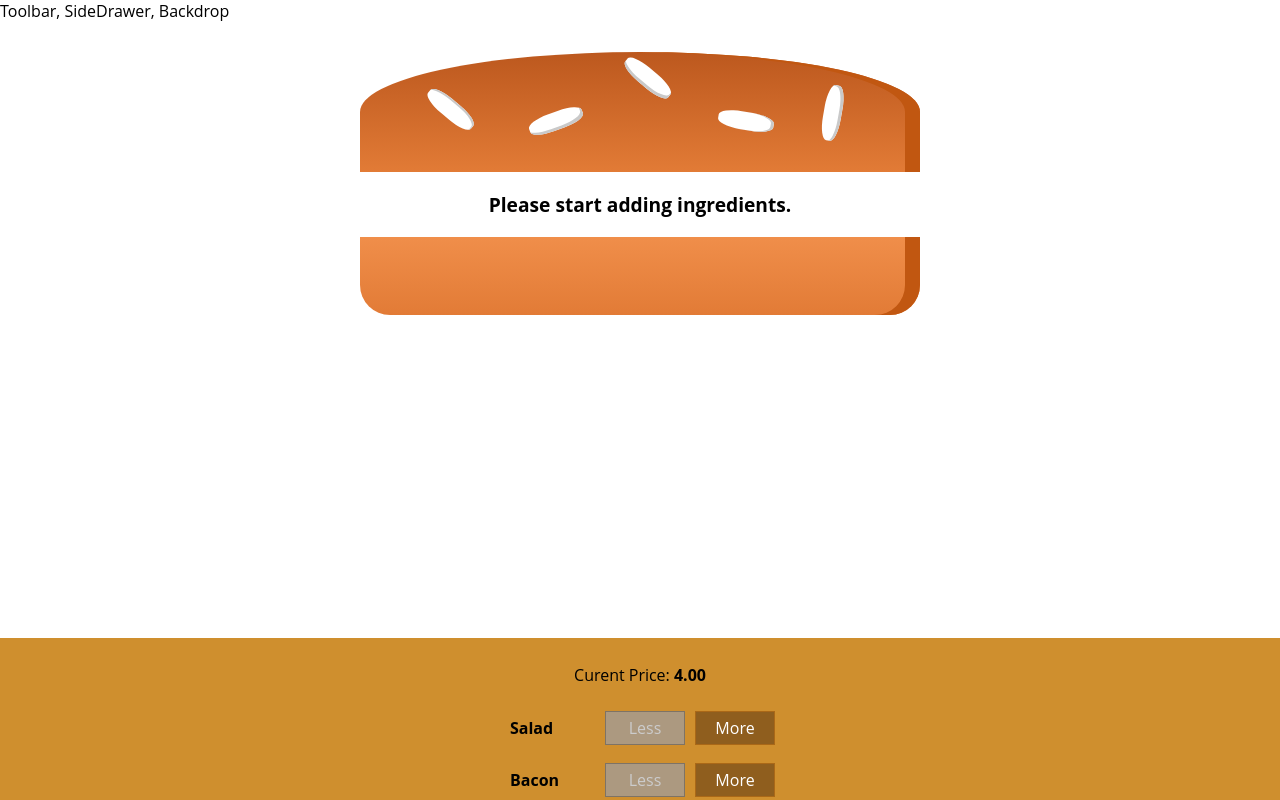
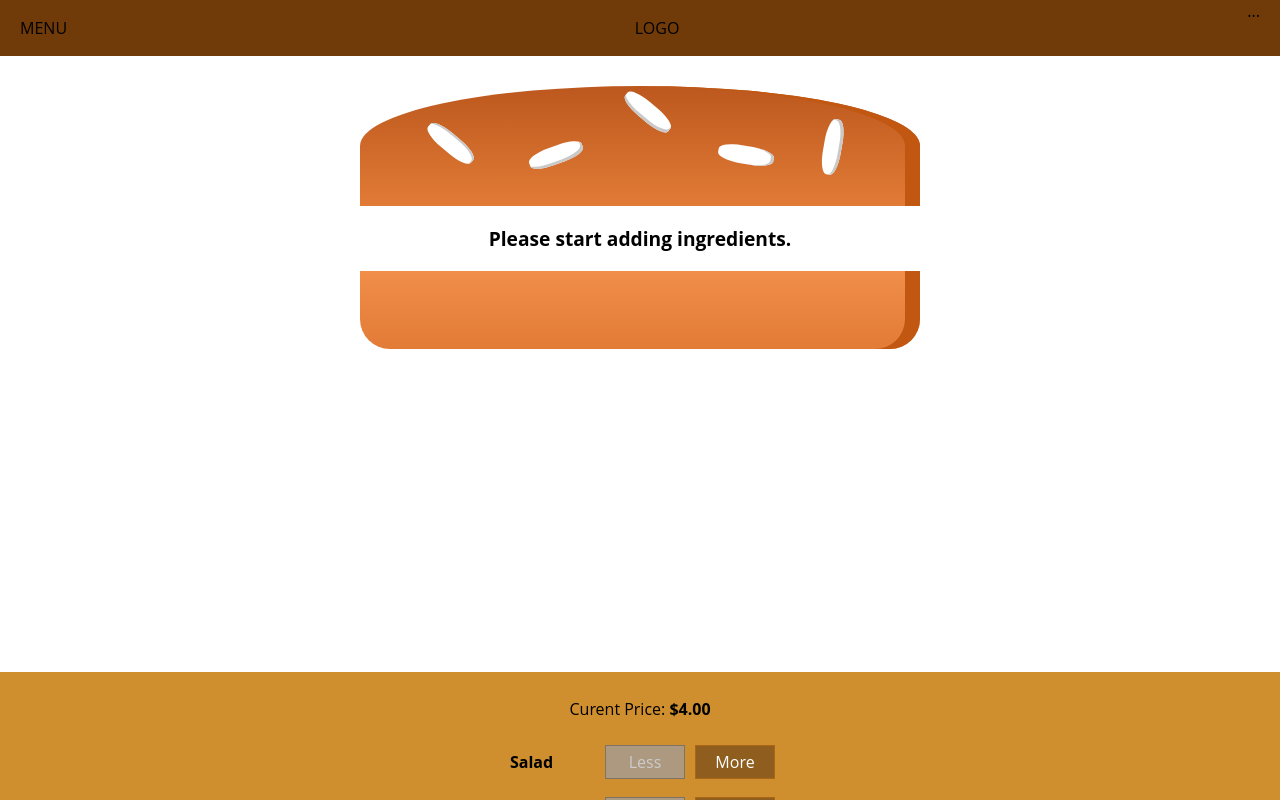
Before and after one commit to donsvederus/burger-builder, a React app: page / in a window 1280 px wide. Shown: the top 800 px of the page. Built offline with nearby package versions, Linux system fonts and the light colour scheme.

Commit message:
143 Added Price and Toolbar

```diff
--- a/src/components/Burger/BuildControls/BuildControls.js
+++ b/src/components/Burger/BuildControls/BuildControls.js
@@ -11,7 +11,7 @@
 
 const buildControls = (props) => (
     <div className={classes.BuildControls}>
-        <p>Curent Price: <strong>{props.price.toFixed(2)}</strong></p>
+        <p>Curent Price: <strong>${props.price.toFixed(2)}</strong></p>
         {controls.map(ctrl => (
             <BuildControl
                 key={ctrl.label}
--- a/src/components/Burger/OrderSummary/OrderSummary.js
+++ b/src/components/Burger/OrderSummary/OrderSummary.js
@@ -19,6 +19,7 @@
             <ul>
                 {ingredientsSummary}
             </ul>
+            <p><strong>Total Price: ${props.price.toFixed(2)}</strong></p>
             <p>Continue to Checkout?</p>
             <Button btnType="Danger" clicked={props.purchaseCancelled}>CANCEL</Button>
             <Button btnType="Success" clicked={props.purchaseContinued}>CONTINUE</Button>
--- a/src/components/Layout/Layout.css
+++ b/src/components/Layout/Layout.css
@@ -1,3 +1,3 @@
 .Content {
-    margin-top: 16px;
+    margin-top: 72px;
 }
--- a/src/components/Layout/Layout.js
+++ b/src/components/Layout/Layout.js
@@ -1,11 +1,11 @@
 import React from 'react';
 import classes from './Layout.css';
 import Auxiliary from '../../hoc/Auxiliary';
-
+import Toolbar from '../Navigation/Toolbar/Toolbar';
 
 const layout = ( props ) => (
     <Auxiliary>
-        <div>Toolbar, SideDrawer, Backdrop</div>
+        <Toolbar />
         <main className={classes.Content}>
             {props.children}
         </main>
--- /dev/null
+++ b/src/components/Navigation/Toolbar/Toolbar.css
@@ -0,0 +1,18 @@
+.Toolbar {
+    height: 56px;
+    width: 100%;
+    position: fixed;
+    top: 0;
+    left: 0;
+    background-color:  #703B09;
+    display: flex;
+    justify-content: space-between;
+    align-items: center;
+    padding: 0 20px;
+    box-sizing: border-box;
+    z-index: 90;
+}
+
+.Toolbar nav {
+    height: 100%;
+}
--- /dev/null
+++ b/src/components/Navigation/Toolbar/Toolbar.js
@@ -0,0 +1,14 @@
+import React from 'react';
+import classes from './Toolbar.css'
+
+const toolbar = (props) => (
+    <header className={classes.Toolbar}>
+        <div>MENU</div>
+        <div>LOGO</div>
+        <nav>
+            ...
+        </nav>
+    </header>
+);
+
+export default toolbar;
--- a/src/containers/BurgerBuilder/BurgerBuilder.js
+++ b/src/containers/BurgerBuilder/BurgerBuilder.js
@@ -107,6 +107,7 @@
                 <Modal show={this.state.purchasing}modalClosed={this.purchaseCancelHandler}>
                     <OrderSummary
                         ingredients={this.state.ingredients}
+                        price={this.state.totalPrice}
                         purchaseCancelled={this.purchaseCancelHandler}
                         purchaseContinued={this.purchaseContinueHandler} />
                 </Modal>
```
